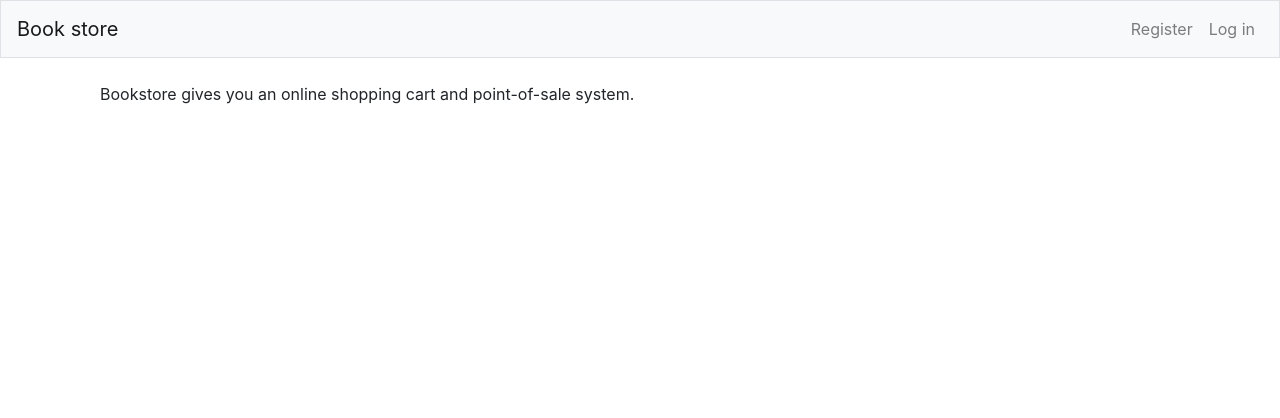
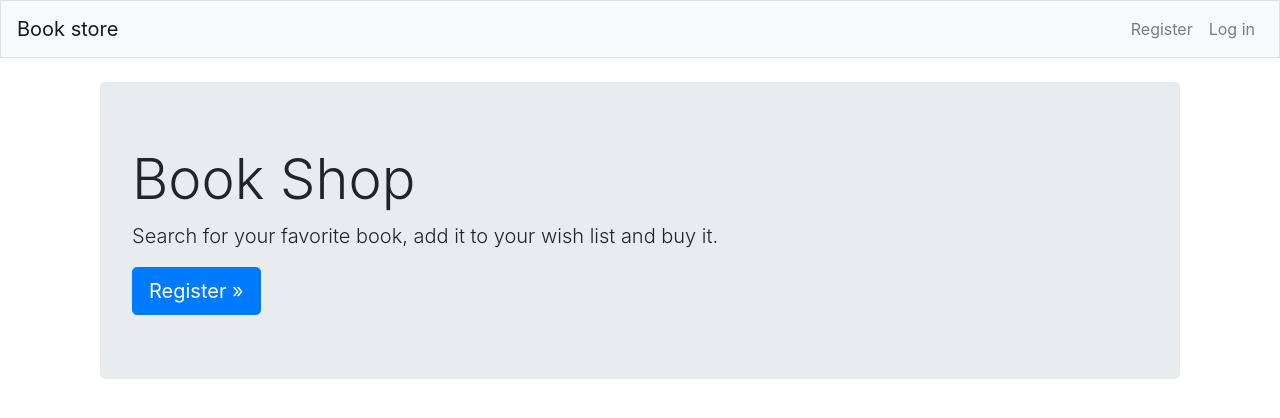
Before and after one commit to danielamaaria/online_store, a Django app: page / in a window 1280 px wide. Shown: the top 418 px of the page. Run offline with Django 3.2, Linux system fonts and the light colour scheme; some libraries are stand-ins or nearby versions.

Commit message:
Edit home page

```diff
--- a/templates/registration/register.html
+++ b/templates/registration/register.html
@@ -8,7 +8,7 @@
         {% csrf_token %}
         {% bootstrap_form form %}
         {% buttons %}
-        <button class="btn btn-primary" name="submit">Register</button>
+            <button class="btn btn-primary" name="submit">Register</button>
         {% endbuttons %}
         <input name="next" type="hidden" value="{% url 'store:index' %}"/>
     </form>
--- a/templates/store/index.html
+++ b/templates/store/index.html
@@ -1,4 +1,13 @@
 {% extends "store/base.html" %}
 {% block content %}
-    <p>Bookstore gives you an online shopping cart and point-of-sale system.</p>
+   <div class="jumbotron">
+    <h1 class="display-4">Book Shop</h1>
+    <p class="lead">Search for your favorite book, add it to your wish list and buy it.</p>
+
+    {% if user.is_authenticated %}
+    {% else %}
+    <a class="btn btn-lg btn-primary" href="{% url 'users:register' %}"
+       role="button">Register &raquo;</a>
+    {% endif %}
+</div>
 {% endblock content %}
```
